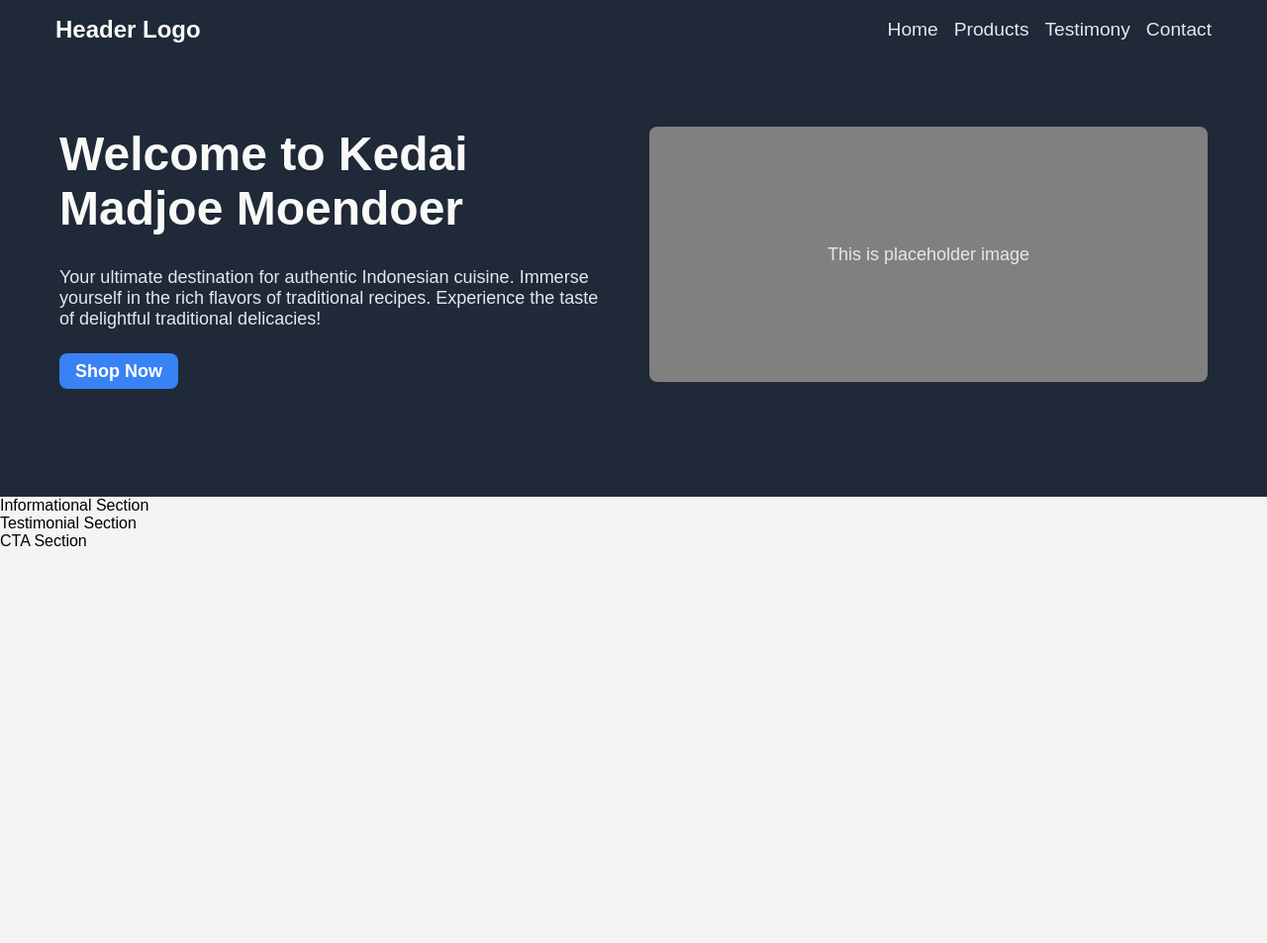
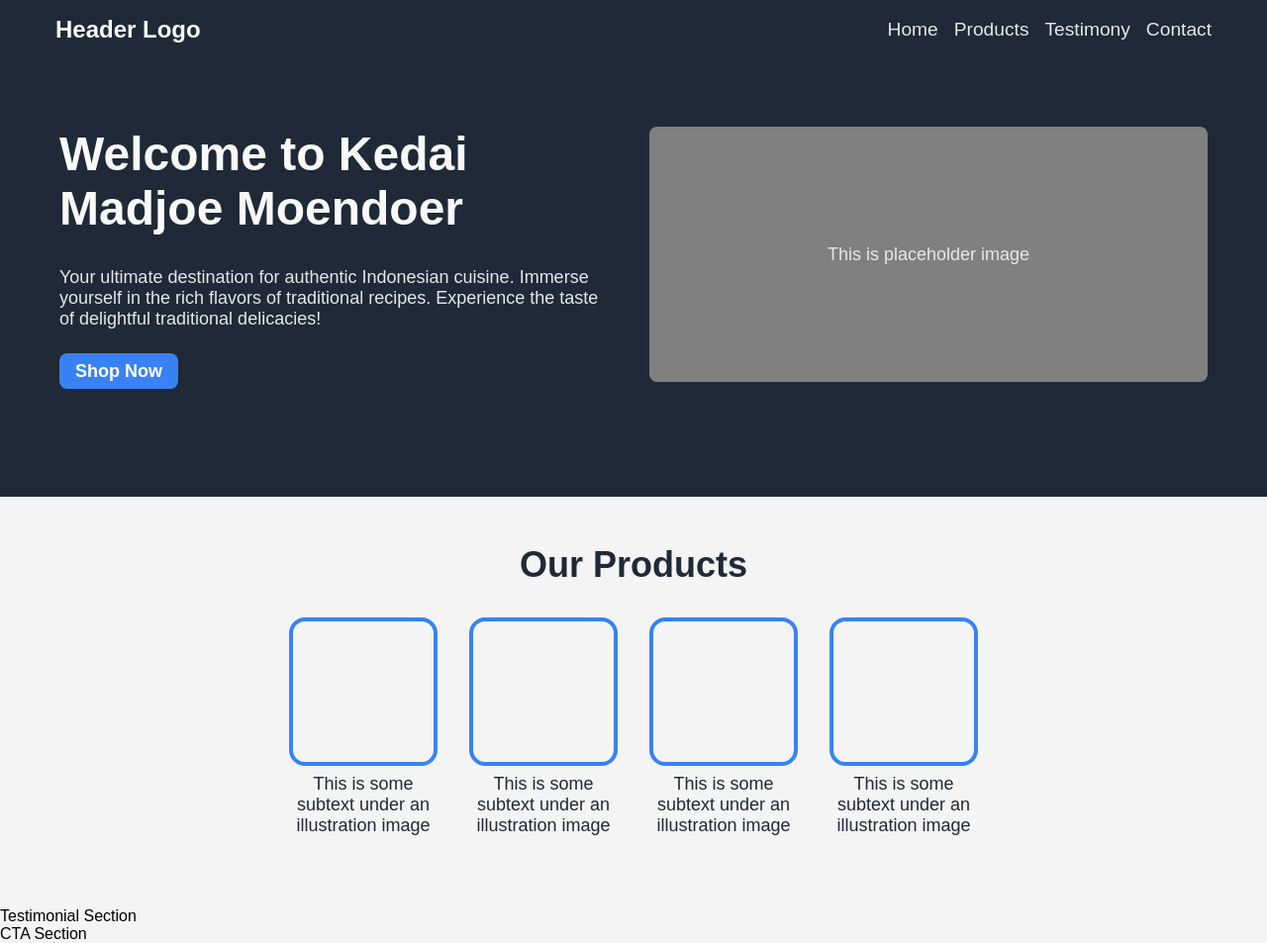
Before and after one commit to fath-nasrudin/kedai-madjoe-moendoer, a plain HTML site: page index.html in a window 1280 px wide. Shown: the whole page at 99% size. Before the commit the page ends 800 px from the top, so only its background shows below. Drawn offline with Linux system fonts and the light colour scheme.

Commit message:
feat(products): Add products section

```diff
--- a/index.html
+++ b/index.html
@@ -25,7 +25,8 @@
         <div class="hero container">
             <div class="hero-text">
                 <h1>Welcome to Kedai Madjoe Moendoer</h1>
-                <p>Your ultimate destination for authentic Indonesian cuisine. Immerse yourself in the rich flavors of traditional recipes. Experience the taste of delightful traditional delicacies!</p>
+                <p>Your ultimate destination for authentic Indonesian cuisine. Immerse yourself in the rich flavors of
+                    traditional recipes. Experience the taste of delightful traditional delicacies!</p>
                 <a href="#products" class="cta-button">Shop Now</a>
             </div>
             <!-- <div class="hero-image">
@@ -39,7 +40,29 @@
     </section>
 
     <!-- Informational section -->
-    <section>Informational Section</section>
+    <section class="products-section container" id="products">
+        <h2>Our Products</h2>
+        <div class="products-container">
+
+            <div class="product-card">
+                <div class="product-card__image-placeholder"></div>
+                <p>This is some subtext under an illustration image</p>
+            </div>
+            <div class="product-card">
+                <div class="product-card__image-placeholder"></div>
+                <p>This is some subtext under an illustration image</p>
+            </div>
+            <div class="product-card">
+                <div class="product-card__image-placeholder"></div>
+                <p>This is some subtext under an illustration image</p>
+            </div>
+            <div class="product-card">
+                <div class="product-card__image-placeholder"></div>
+                <p>This is some subtext under an illustration image</p>
+            </div>
+        </div>
+    </section>
+
 
     <!-- Testimonial section -->
     <section>Testimonial Section</section>
--- a/style.css
+++ b/style.css
@@ -93,3 +93,40 @@ a.cta-button {
     background-color: gray;
     border-radius: 8px;
 }
+
+/* products section */
+.products-section {
+    padding-top: 48px;
+    padding-bottom: 72px;
+    font-size: 1.125rem;
+    text-align: center;
+}
+
+.products-section h2 {
+    font-size: 2.25rem;
+    font-weight: 900;
+    color: #1f2937;
+    margin-bottom: 32px;
+}
+
+.products-container {
+    display: flex;
+    gap: 32px;
+    justify-content: center;
+}
+
+.product-card {
+    width: 150px;
+    color:#1f2937;
+    display: flex;
+    gap: 8px;
+    flex-direction: column;
+    align-items: center;
+}
+
+.product-card__image-placeholder {
+    width: 150px;
+    height: 150px;
+    border: 4px solid #3882f6;
+    border-radius: 16px;
+}
```
